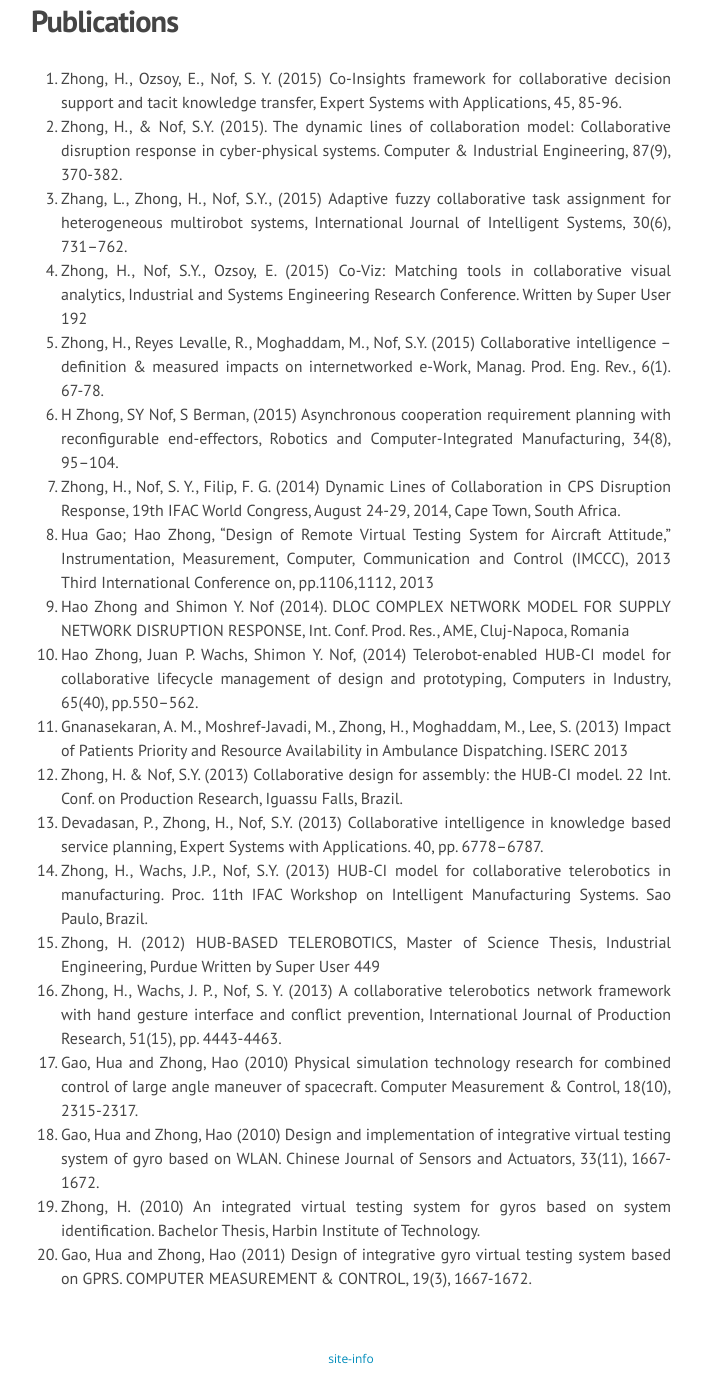
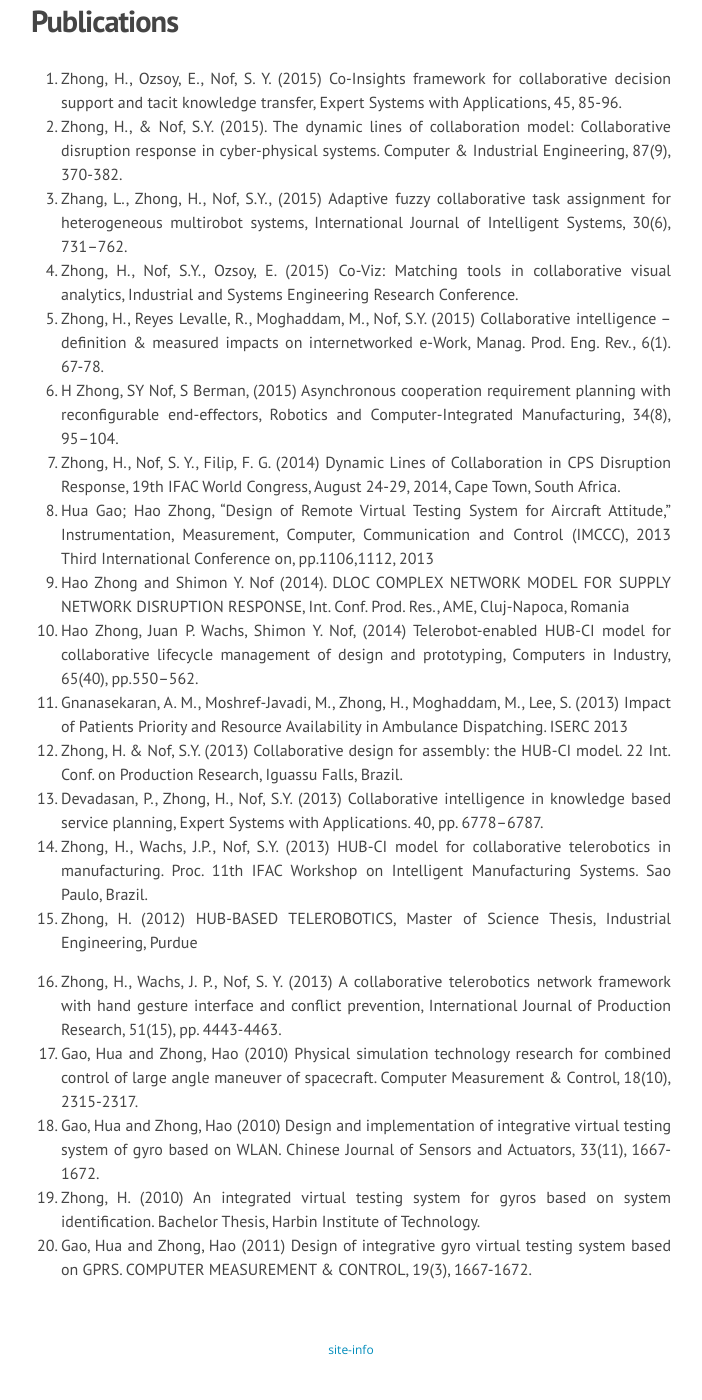
Before and after one commit to zhong11hao/zhong11hao.github.io, a Jekyll site: the page built from publications.md, in a window 1280 px wide and 1400 px high, scrolled down 474 px. Shown: the whole window, without its empty margins (289-991 px from the left). Built offline with Jekyll 4.4.1, drawn with Linux system fonts in a browser that asks for light colours; nearby versions of some CDN libraries.

Commit message:
remove written by

```diff
--- a/publications.md
+++ b/publications.md
@@ -6,7 +6,7 @@ permalink: /publications/
 1. Zhong, H., Ozsoy, E., Nof, S. Y. (2015) Co-Insights framework for collaborative decision support and tacit knowledge transfer, Expert Systems with Applications, 45, 85-96.
 1. Zhong, H., & Nof, S.Y. (2015). The dynamic lines of collaboration model: Collaborative disruption response in cyber-physical systems. Computer & Industrial Engineering, 87(9), 370-382.
 1. Zhang, L., Zhong, H., Nof, S.Y., (2015) Adaptive fuzzy collaborative task assignment for heterogeneous multirobot systems, International Journal of Intelligent Systems, 30(6), 731–762.
-1. Zhong, H., Nof, S.Y., Ozsoy, E. (2015) Co-Viz: Matching tools in collaborative visual analytics, Industrial and Systems Engineering Research Conference.	Written by Super User	192
+1. Zhong, H., Nof, S.Y., Ozsoy, E. (2015) Co-Viz: Matching tools in collaborative visual analytics, Industrial and Systems Engineering Research Conference.
 1. Zhong, H., Reyes Levalle, R., Moghaddam, M., Nof, S.Y. (2015) Collaborative intelligence – definition & measured impacts on internetworked e-Work, Manag. Prod. Eng. Rev., 6(1). 67-78.
 1. H Zhong, SY Nof, S Berman, (2015) Asynchronous cooperation requirement planning with reconfigurable end-effectors, Robotics and Computer-Integrated Manufacturing, 34(8), 95–104.
 1. Zhong, H., Nof, S. Y., Filip, F. G. (2014) Dynamic Lines of Collaboration in CPS Disruption Response, 19th IFAC World Congress, August 24-29, 2014, Cape Town, South Africa.
@@ -17,7 +17,8 @@ permalink: /publications/
 1. Zhong, H. & Nof, S.Y. (2013) Collaborative design for assembly: the HUB-CI model. 22 Int. Conf. on Production Research, Iguassu Falls, Brazil.
 1. Devadasan, P., Zhong, H., Nof, S.Y. (2013) Collaborative intelligence in knowledge based service planning, Expert Systems with Applications. 40, pp. 6778–6787.
 1. Zhong, H., Wachs, J.P., Nof, S.Y. (2013) HUB-CI model for collaborative telerobotics in manufacturing. Proc. 11th IFAC Workshop on Intelligent Manufacturing Systems. Sao Paulo, Brazil.
-1. Zhong, H. (2012) HUB-BASED TELEROBOTICS, Master of Science Thesis, Industrial Engineering, Purdue	Written by Super User	449
+1. Zhong, H. (2012) HUB-BASED TELEROBOTICS, Master of Science Thesis, Industrial Engineering, Purdue
+
 1. Zhong, H., Wachs, J. P., Nof, S. Y. (2013) A collaborative telerobotics network framework with hand gesture interface and conflict prevention, International Journal of Production Research, 51(15), pp. 4443-4463.
 1. Gao, Hua and Zhong, Hao (2010) Physical simulation technology research for combined control of large angle maneuver of spacecraft. Computer Measurement & Control, 18(10), 2315-2317.
 1. Gao, Hua and Zhong, Hao (2010) Design and implementation of integrative virtual testing system of gyro based on WLAN. Chinese Journal of Sensors and Actuators, 33(11), 1667-1672.
```
